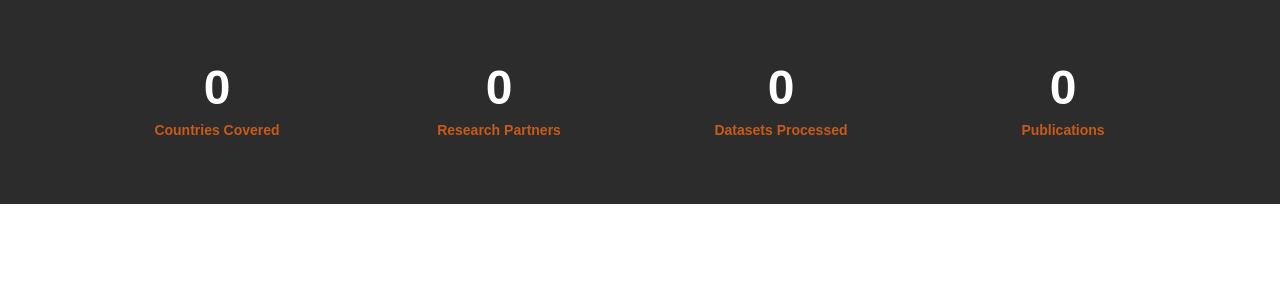
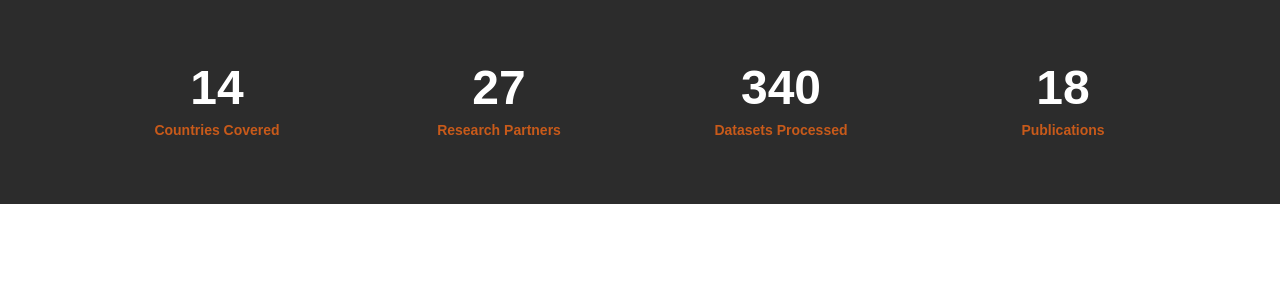
Before and after one commit to MEDICONSORTIUM/mca-website, a Next.js app: page / in a window 1280 px wide. Shown: the top 300 px of the page. Built offline with nearby package versions, Linux system fonts and the light colour scheme.

Commit message:
Add count-up animation to metric counter; mock data for real values

```diff
--- a/components/home/MetricCounter.tsx
+++ b/components/home/MetricCounter.tsx
@@ -1,19 +1,68 @@
+"use client";
+
+import { useEffect, useRef, useState } from "react";
+
 const metrics = [
-  { value: 0, label: "Countries Covered" },
-  { value: 0, label: "Research Partners" },
-  { value: 0, label: "Datasets Processed" },
-  { value: 0, label: "Publications" },
+  { value: 14, label: "Countries Covered" },
+  { value: 27, label: "Research Partners" },
+  { value: 340, label: "Datasets Processed" },
+  { value: 18, label: "Publications" },
 ];
 
+const DURATION = 1500;
+
 export default function MetricCounter() {
+  const sectionRef = useRef<HTMLElement>(null);
+  const [displayed, setDisplayed] = useState<number[]>(() =>
+    metrics.map(() => 0),
+  );
+
+  useEffect(() => {
+    const section = sectionRef.current;
+    if (!section) return;
+
+    const reduceMotion = window.matchMedia(
+      "(prefers-reduced-motion: reduce)",
+    ).matches;
+
+    let frame = 0;
+    const observer = new IntersectionObserver(
+      (entries) => {
+        if (!entries[0].isIntersecting) return;
+        observer.disconnect();
+
+        if (reduceMotion) {
+          setDisplayed(metrics.map((metric) => metric.value));
+          return;
+        }
+
+        const start = performance.now();
+        const step = (now: number) => {
+          const progress = Math.min(1, (now - start) / DURATION);
+          const eased = 1 - Math.pow(1 - progress, 3);
+          setDisplayed(metrics.map((metric) => Math.round(metric.value * eased)));
+          if (progress < 1) frame = requestAnimationFrame(step);
+        };
+        frame = requestAnimationFrame(step);
+      },
+      { threshold: 0.3 },
+    );
+    observer.observe(section);
+
+    return () => {
+      observer.disconnect();
+      cancelAnimationFrame(frame);
+    };
+  }, []);
+
   return (
-    <section className="bg-mca-charcoal py-16">
+    <section ref={sectionRef} className="bg-mca-charcoal py-16">
       <div className="mx-auto max-w-6xl px-6 sm:px-8">
         <div className="grid grid-cols-2 gap-10 text-center lg:grid-cols-4">
-          {metrics.map((metric) => (
+          {metrics.map((metric, index) => (
             <div key={metric.label}>
               <div className="text-4xl font-bold text-white sm:text-5xl">
-                {metric.value}
+                {displayed[index]}
               </div>
               <div className="mt-2 text-sm font-semibold text-mca-orange">
                 {metric.label}
```
